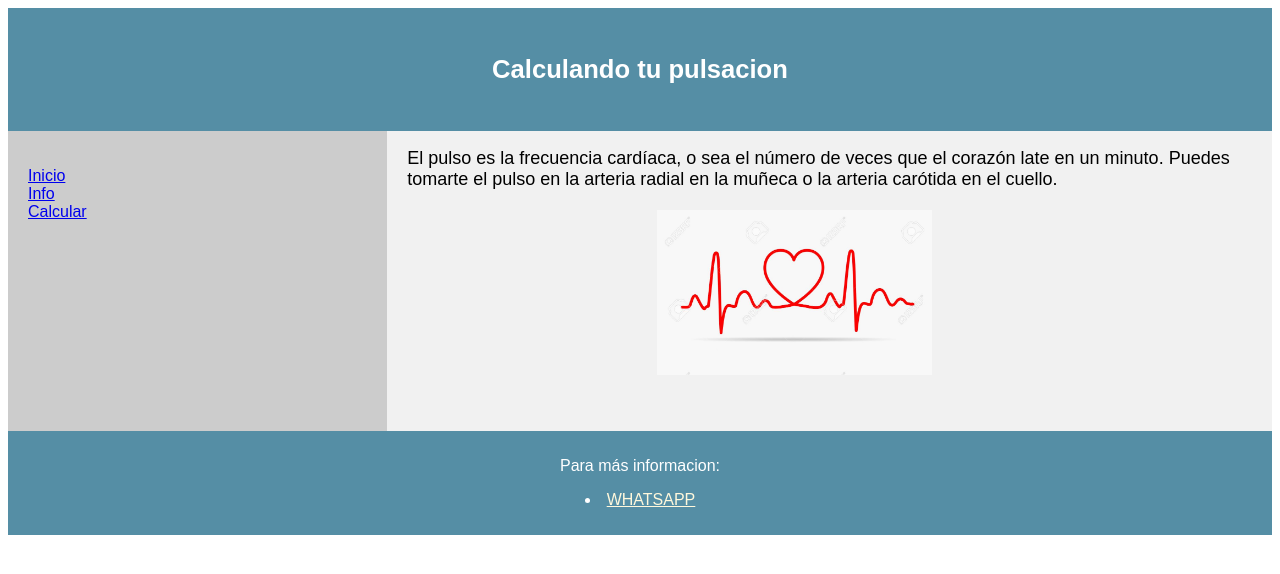
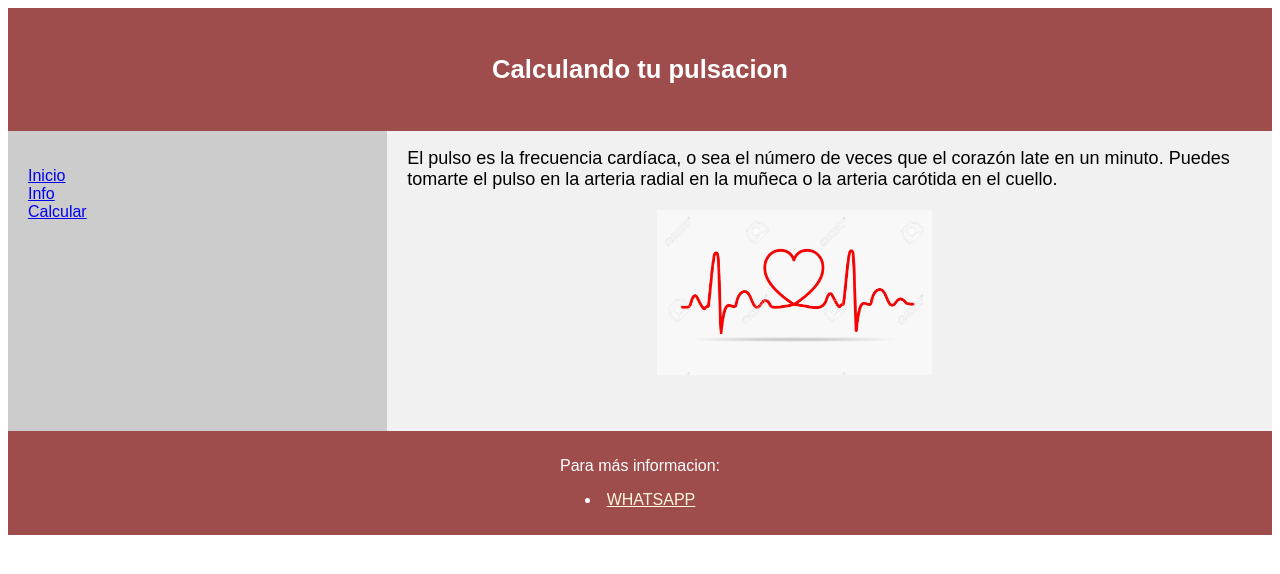
Before and after one commit to JesusDHernandezR/Pulsaciones2021_2, a plain HTML site: page index.html in a window 1280 px wide. Drawn offline with Linux system fonts and the light colour scheme.

Commit message:
color rojo footer and header

```diff
--- a/style/style.css
+++ b/style/style.css
@@ -8,7 +8,7 @@
 
   /* Style the header */
   header {
-    background-color: rgba(15, 96, 128, 0.705);
+    background-color: rgb(158, 76, 76);
     padding: 30px;
     text-align: center;
     font-size: 80%;
@@ -47,7 +47,7 @@
 
   /* Style the footer */
   footer {
-    background-color: rgba(15, 96, 128, 0.705);
+    background-color: rgb(158, 76, 76);
     padding: 10px;
     text-align: center;
     color: white;
```
